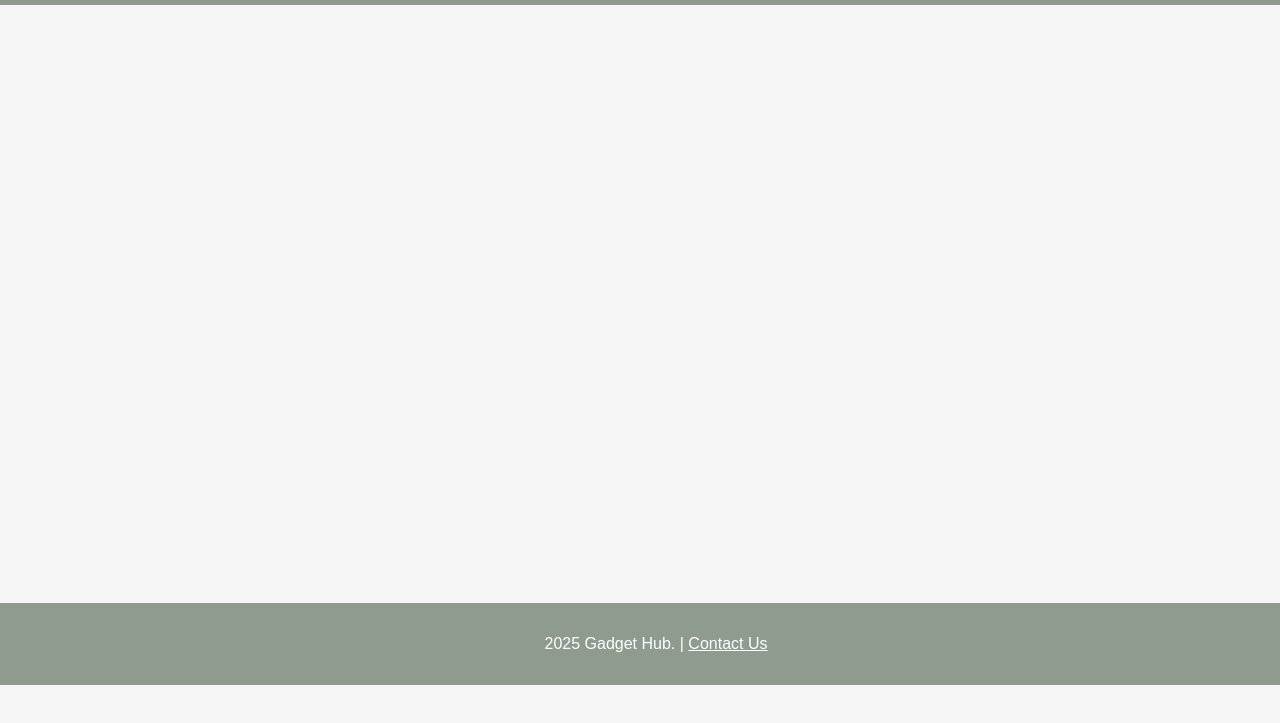
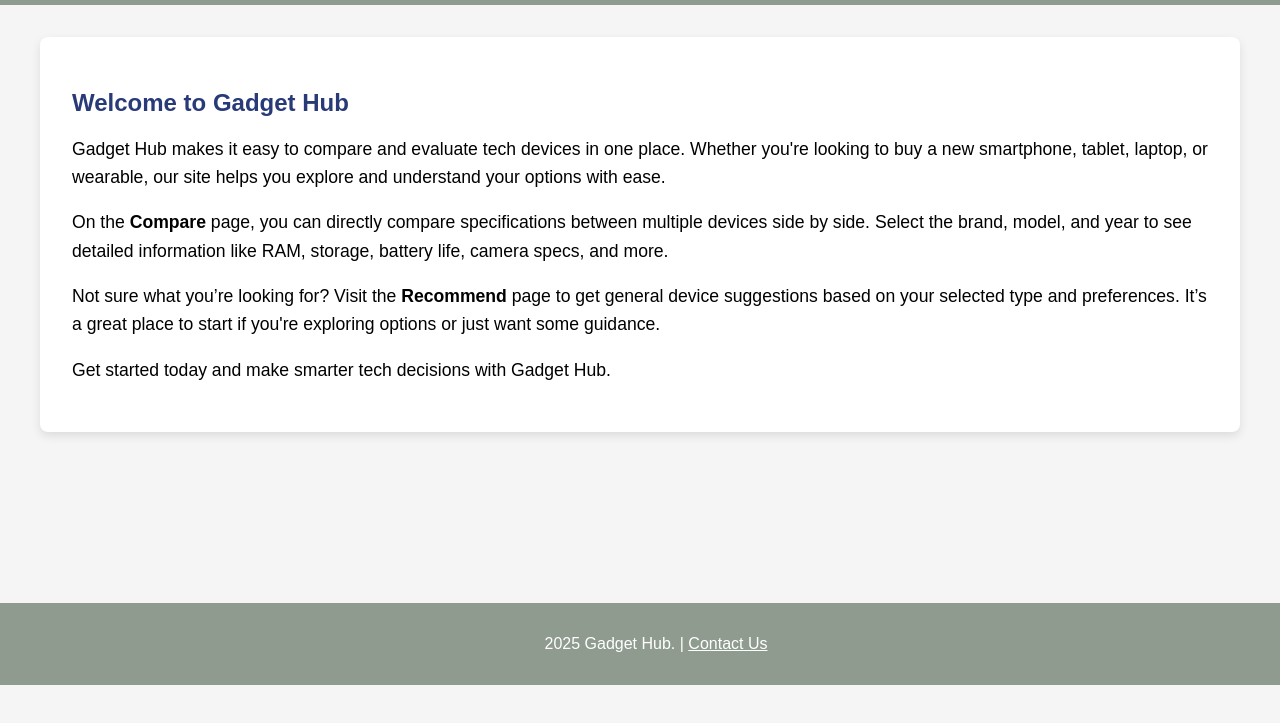
Before and after one commit to CodingSpencer/Gadget_Hub, a website built with Vite: page index.html in a window 1280 px wide. Shown: the part 115-838 px from the top of the page. Before the commit the page ends 800 px from the top, so only its background shows below. Built offline with nearby package versions, Linux system fonts and the light colour scheme.

Commit message:
package.json and index updated

```diff
--- a/index.html
+++ b/index.html
@@ -26,7 +26,21 @@
     </nav>
   </header>
   <main>
-
+    <section class="intro-section">
+      <h1>Welcome to Gadget Hub</h1>
+      <p>
+        Gadget Hub makes it easy to compare and evaluate tech devices in one place. Whether you're looking to buy a new smartphone, tablet, laptop, or wearable, our site helps you explore and understand your options with ease.
+      </p>
+      <p>
+        On the <strong>Compare</strong> page, you can directly compare specifications between multiple devices side by side. Select the brand, model, and year to see detailed information like RAM, storage, battery life, camera specs, and more.
+      </p>
+      <p>
+        Not sure what you’re looking for? Visit the <strong>Recommend</strong> page to get general device suggestions based on your selected type and preferences. It’s a great place to start if you're exploring options or just want some guidance.
+      </p>
+      <p>
+        Get started today and make smarter tech decisions with Gadget Hub.
+      </p>
+    </section>
   </main>
 </body>
 <footer>
--- a/package.json
+++ b/package.json
@@ -5,7 +5,7 @@
   "main": "/src/js/main.js",
   "scripts": {
     "start": "vite",
-    "build": "cp -r ./src ./dist",
+    "build": "vite build --emptyOutDir && cp -r ./src ./dist",
     "deploy-start": "cross-env PORT=${PORT:-3000} serve -s dist -l $PORT",
     "preview": "vite preview",
     "render-postbuild": "npm install --production=false && npm run build"
--- a/src/assets/css/partials/footer.css
+++ b/src/assets/css/partials/footer.css
@@ -19,3 +19,7 @@ footer a {
 footer a:hover {
     color: var(--accent1-color);
 }
+
+.footer-spacer {
+  height: 5rem; /* match or exceed the height of your fixed footer */
+}
--- a/src/assets/css/partials/home.css
+++ b/src/assets/css/partials/home.css
@@ -29,6 +29,7 @@ body {
     background-color: #f5f5f5;
     color: var(--accent2-color);
     font-size: var(--body-font-size);
+    padding-bottom: 5rem;
 }
 
 header {
@@ -209,3 +210,23 @@ form button[type="submit"]:hover {
     width: auto;
     object-fit: contain;
 }
+
+/* Intro Section*/
+.intro-section {
+  background-color: #ffffff;
+  padding: 2rem;
+  border-radius: var(--border-radius);
+  box-shadow: 0 4px 10px rgba(0, 0, 0, 0.1);
+  margin-bottom: 2rem;
+}
+
+.intro-section h1 {
+  color: var(--accent1-color);
+  margin-bottom: 1rem;
+}
+
+.intro-section p {
+  font-size: 1.1rem;
+  line-height: 1.6;
+  margin-bottom: 1rem;
+}
```
Also changed, not shown: src/assets/html/compare.html (+6 -5 lines), README.md, dist/assets/index-C25bgg_6.css (added), dist/assets/index-CDpZfC-O.js (added), dist/assets/index-CzYcehn9.js (deleted), dist/assets/index-J6GYNUgW.css (deleted), dist/index.html, dist/src/assets/css/partials/footer.css, dist/src/assets/css/partials/home.css, dist/src/assets/html/compare.html.
